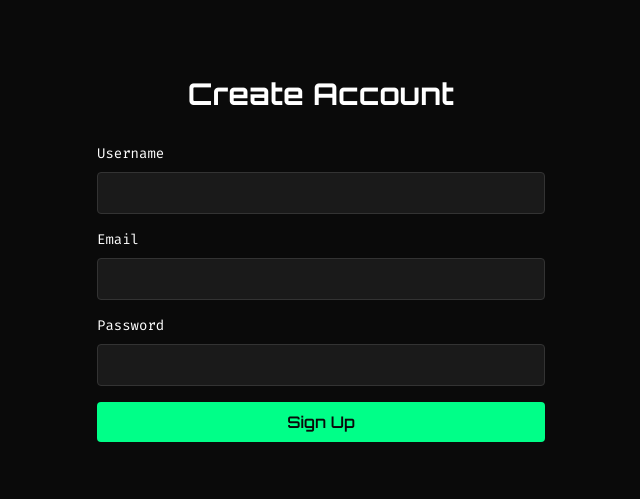
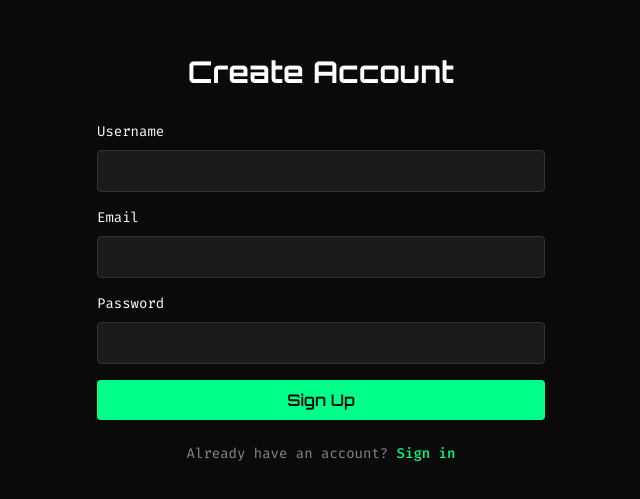
Before and after one commit to mehedyk/Sirr, a React (Vite) app: page /signup in a window 1280 px wide. Shown: the part 141-640 px from the top of the page, without its empty margins (319-959 px from the left). Built offline with nearby package versions, Linux system fonts and the light colour scheme; no server answers; the HTML template or start-up script is replaced by a standard one.

Commit message:
008 initial commit

```diff
--- a/src/components/auth/Login.tsx
+++ b/src/components/auth/Login.tsx
@@ -1,4 +1,5 @@
 import { useState } from 'react';
+import { Link, useNavigate } from 'react-router-dom';
 import { useAuthStore } from '@/store/authStore';
 import { validateEmail } from '@/utils/validators';
 
@@ -8,6 +9,7 @@ export function Login() {
   const [error, setError] = useState('');
   const [loading, setLoading] = useState(false);
   const signIn = useAuthStore((state) => state.signIn);
+  const navigate = useNavigate();
 
   const handleSubmit = async (e: React.FormEvent) => {
     e.preventDefault();
@@ -22,9 +24,10 @@ export function Login() {
 
     try {
       await signIn(email, password);
+      // Redirect to dashboard after successful sign in
+      navigate('/dashboard');
     } catch (err: any) {
       setError(err.message || 'Failed to sign in');
-    } finally {
       setLoading(false);
     }
   };
@@ -76,6 +79,17 @@ export function Login() {
             {loading ? 'Signing in...' : 'Sign In'}
           </button>
         </form>
+        <div className="mt-6 text-center">
+          <p className="text-sm text-[var(--color-text-secondary)]">
+            Don't have an account?{' '}
+            <Link
+              to="/signup"
+              className="text-[var(--color-primary)] hover:underline font-medium"
+            >
+              Sign up
+            </Link>
+          </p>
+        </div>
       </div>
     </div>
   );
--- a/src/components/auth/SignUp.tsx
+++ b/src/components/auth/SignUp.tsx
@@ -1,4 +1,5 @@
 import { useState } from 'react';
+import { Link, useNavigate } from 'react-router-dom';
 import { useAuthStore } from '@/store/authStore';
 import { validateEmail, validateUsername, validatePassword } from '@/utils/validators';
 
@@ -9,6 +10,7 @@ export function SignUp() {
   const [error, setError] = useState('');
   const [loading, setLoading] = useState(false);
   const signUp = useAuthStore((state) => state.signUp);
+  const navigate = useNavigate();
 
   const handleSubmit = async (e: React.FormEvent) => {
     e.preventDefault();
@@ -35,9 +37,10 @@ export function SignUp() {
 
     try {
       await signUp(email, password, username);
+      // Redirect to dashboard after successful signup
+      navigate('/dashboard');
     } catch (err: any) {
       setError(err.message || 'Failed to sign up');
-    } finally {
       setLoading(false);
     }
   };
@@ -103,6 +106,17 @@ export function SignUp() {
             {loading ? 'Creating account...' : 'Sign Up'}
           </button>
         </form>
+        <div className="mt-6 text-center">
+          <p className="text-sm text-[var(--color-text-secondary)]">
+            Already have an account?{' '}
+            <Link
+              to="/login"
+              className="text-[var(--color-primary)] hover:underline font-medium"
+            >
+              Sign in
+            </Link>
+          </p>
+        </div>
       </div>
     </div>
   );
```
